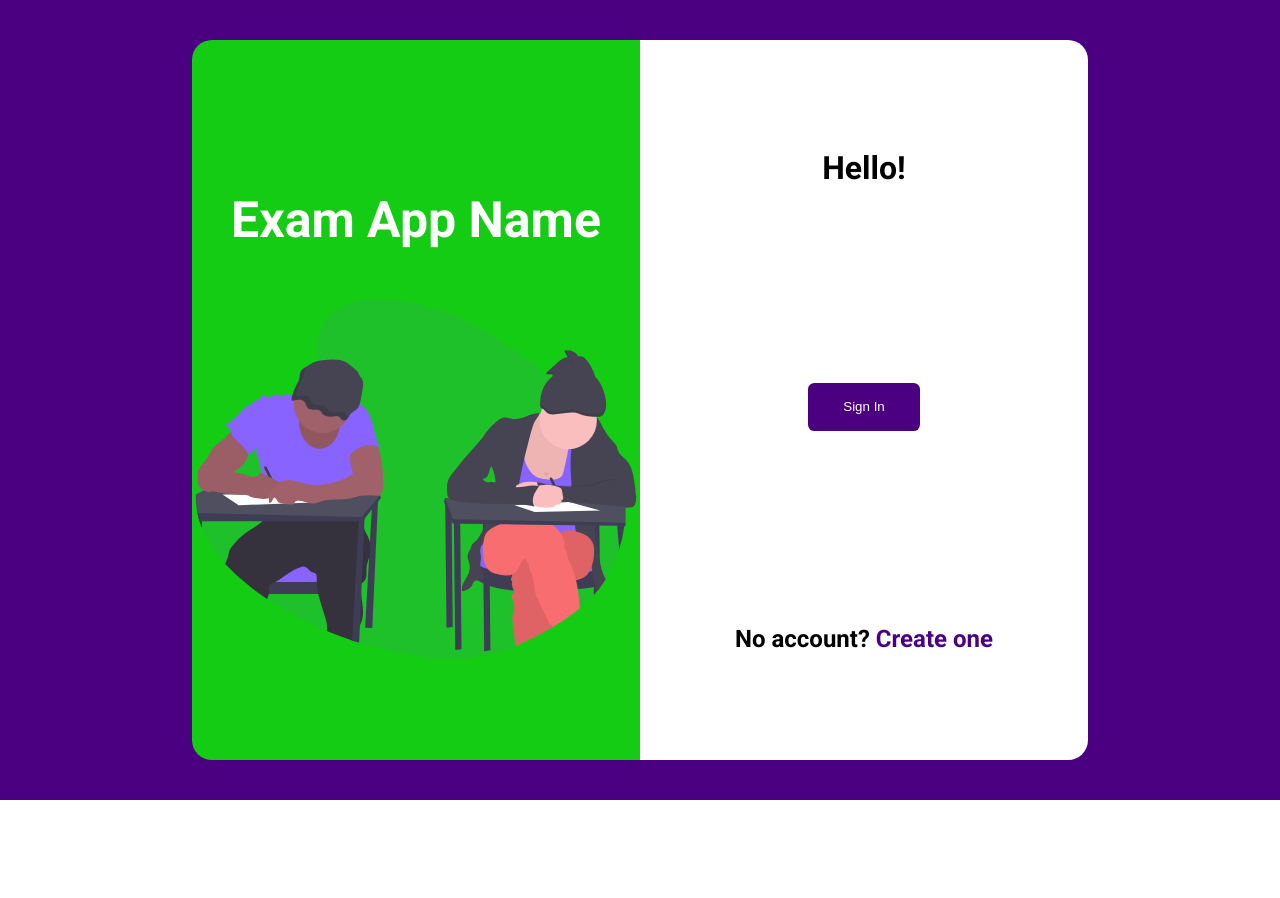
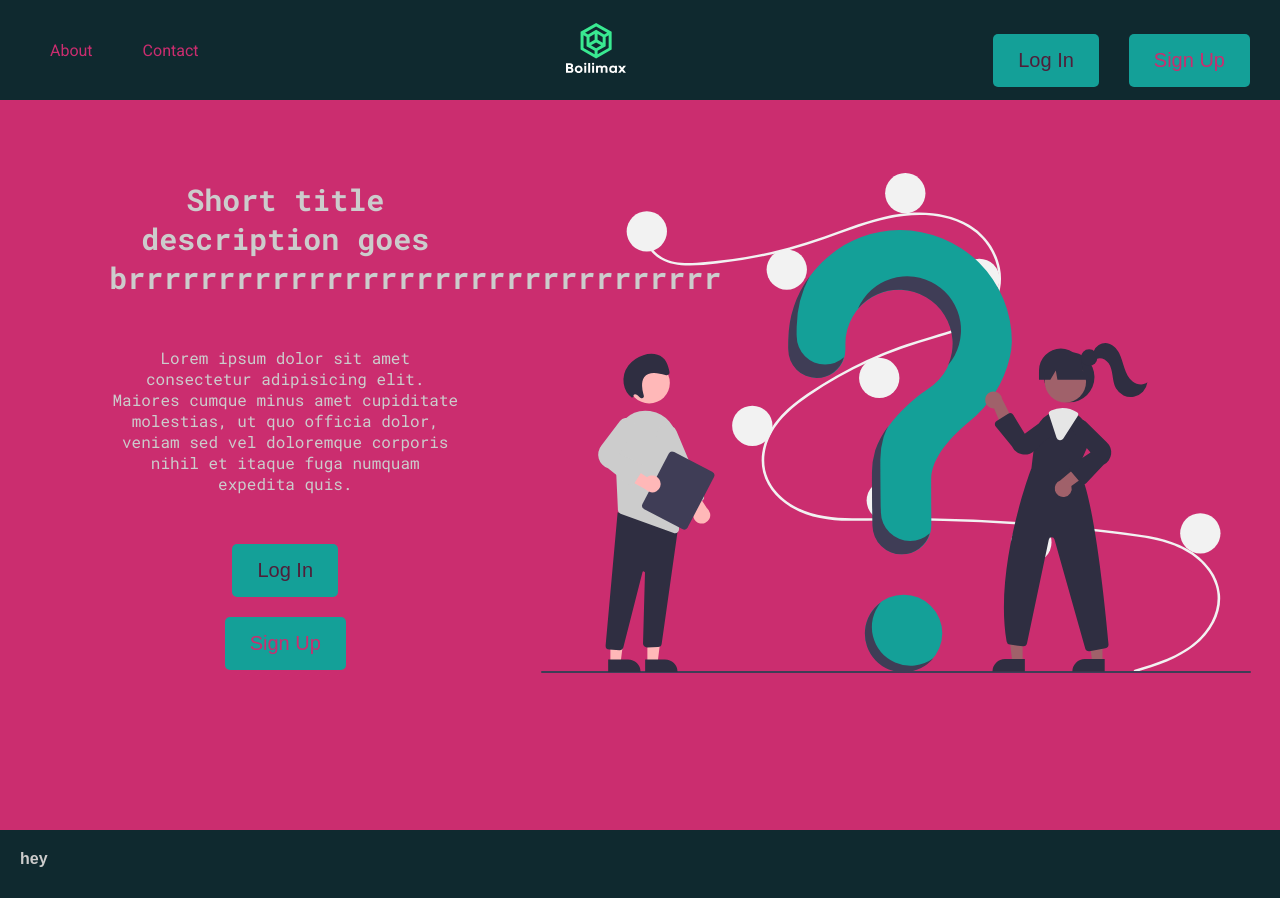
Before and after one commit to Fallenefc/questions-app, a React (Create React App) app in the folder client/: page / in a window 1280 px wide. Before the commit the page ends 800 px from the top, so only its background shows below. Built offline with nearby package versions, Linux system fonts and the light colour scheme; no server answers.

Commit message:
style: redid landing page

```diff
--- a/client/public/index.html
+++ b/client/public/index.html
@@ -5,6 +5,8 @@
     <link rel="icon" href="%PUBLIC_URL%/favicon.ico" />
     <meta name="viewport" content="width=device-width, initial-scale=1" />
     <meta name="theme-color" content="#000000" />
+    <link rel="preconnect" href="https://fonts.gstatic.com">
+<link href="https://fonts.googleapis.com/css2?family=Roboto+Mono:wght@400;600;700&display=swap" rel="stylesheet">
     <meta
       name="description"
       content="Web site created using create-react-app"
--- a/client/src/App.tsx
+++ b/client/src/App.tsx
@@ -5,6 +5,7 @@ import Routes from "./Pages/Routes";
 import { User } from "./Interfaces/User";
 import {useDispatch} from 'react-redux';
 import {addUser, getQuestions, getQuizzes} from './Store/actions';
+import './Assets/styles/global.css'
 
 function App() {
   const [loggedIn, setLoggedIn] = useState<boolean>(false);
--- /dev/null
+++ b/client/src/Assets/styles/global.css
@@ -0,0 +1,23 @@
+:root {
+	--color-clear: #CCCCCC;
+	--color-primary: #CB2D6F;
+	--color-primary-dark: #501F3a;
+	--color-secondary: #14A098;
+	--color-secondary-dark: #0F292F;
+}
+
+* {
+	margin: 0;
+	padding: 0;
+	box-sizing: border-box;
+}
+
+html,
+body,
+#root {
+	height: 100vh;
+}
+
+body {
+	background: var(--color-primary);
+}
--- a/client/src/Pages/Landing/Landing.tsx
+++ b/client/src/Pages/Landing/Landing.tsx
@@ -1,7 +1,8 @@
 import React, { ReactElement } from "react";
 import "./styles.css";
-import landingLogo from "../../Assets/undraw_exams_g4ow.svg";
+import landingHero from "../../Assets/landing-hero.svg";
 import { useHistory } from "react-router-dom";
+import logo from '../../Assets/logo2.svg';
 
 export default function Landing(): ReactElement {
 
@@ -12,18 +13,49 @@ export default function Landing(): ReactElement {
   }
 
   return (
-    <div className="landing-page">
-      <div className="landing-container">
-        <div className="landing-logo">
-          <p>Exam App Name</p>
-          <img src={landingLogo} width="100%" height="50%"></img>
+    <div className='landing-page'>
+      <div className='landing-container'>
+        <div className='landing-header'>
+          <div className='left-content'>
+            <span>About</span>
+            <span>Contact</span>
+          </div>
+          <div className='middle-content'>
+            <img src={logo} height='50px'></img>
+          </div>
+          <div className='right-content'>
+            <button className='login-btn'>Log In</button>
+            <button className='signup-btn'>Sign Up</button>
+          </div>
         </div>
-        <div className='login-or-signup'>
-          <h1>Hello!</h1>
-          <button onClick={handleClick}>Sign In</button>
-          <h2>No account? <span>Create one</span></h2>
+        <div className='landing-content'>
+          <div className='landing-text'>
+            <h2>Short title description goes brrrrrrrrrrrrrrrrrrrrrrrrrrrrrrrrr</h2>
+            <p>Lorem ipsum dolor sit amet consectetur adipisicing elit. Maiores cumque minus amet cupiditate molestias, ut quo officia dolor, veniam sed vel doloremque corporis nihil et itaque fuga numquam expedita quis.</p>
+            <button className='login-btn'>Log In</button>
+            <button className='signup-btn'>Sign Up</button>
+          </div>
+          <div className='landing-image'>
+            <img src={landingHero} height='500px'></img>
+          </div>
         </div>
+        <footer>
+          hey
+        </footer>
       </div>
     </div>
+    /* // <div className="landing-page">
+    //   <div className="landing-container">
+    //     <div className="landing-logo">
+    //       <p>Exam App Name</p>
+    //       <img src={landingLogo} width="100%" height="50%"></img>
+    //     </div>
+    //     <div className='login-or-signup'>
+    //       <h1>Hello!</h1>
+    //       <button onClick={handleClick}>Sign In</button>
+    //       <h2>No account? <span>Create one</span></h2>
+    //     </div>
+    //   </div>
+    // </div> */
   );
 }
--- a/client/src/Pages/Landing/styles.css
+++ b/client/src/Pages/Landing/styles.css
@@ -1,65 +1,121 @@
 .landing-page {
   display: flex;
-  align-items: center;
-  justify-content: center;
+  /* align-items: center;
+  justify-content: center; */
   width: 100vw;
   height: 100vh;
-  background-color: indigo;
+  background-color: var(--color-secondary);
+  color: var(--color-clear);
 }
 
 .landing-container {
-  width: 70%;
+  width: 100%;
+  height: 100%;
+  display: flex;
+  flex-direction: column;
+  background-color: var(--color-primary);
+}
+
+.landing-header {
+  width: 100%;
+  height: 15%;
+  background-color: var(--color-primary);
+  /* background-color: var; */
+  transition: background-color 0.5s ease;
+  min-height: 100px;
+  display: flex;
+  justify-content: space-between;
+  align-items: center;
+}
+
+.landing-header:hover {
+  background-color: var(--color-secondary-dark);
+  color: var(--color-primary)
+}
+
+.left-content {
+  margin-left: 50px
+}
+
+.left-content span:first-child {
+  margin-right: 50px;
+}
+
+.landing-content {
+  background-color: var(--color-primary);
   height: 90%;
   display: flex;
-  justify-content: space-between;
-  border-radius: 50px;
+  justify-content: center;
+  align-items: center;
 }
 
-.landing-logo {
-  border-top-left-radius: 20px;
-  border-bottom-left-radius: 20px;
-  background-color: rgb(19, 204, 19);
-  width: 50%;
-  height: 100%;
-  display: flex;
-  align-items: center;
-  justify-content: center;
-  flex-direction: column;
-}
-
-.landing-logo p {
-  color: white;
-  font-size: 50px;
-  font-weight: 700;
-  font-family: 'Roboto', sans-serif;
-}
-
-.login-or-signup {
+.landing-text {
+  width: 40%;
+  padding: 80px;
   display: flex;
   flex-direction: column;
   align-items: center;
-  justify-content: space-around;
-  background-color: white;
-  width: 50%;
-  border-top-right-radius: 20px;
-  border-bottom-right-radius: 20px;
+  text-align: center;
+  font-family: 'Roboto Mono', monospace;
 }
 
-.login-or-signup button {
-  background-color: indigo;
-  color: white;
-	border: none;
-	width: 7rem;
-	height: 3rem;
-	border-radius: 0.4rem;
-	cursor: pointer;
+.landing-text h2 {
+  font-size: 30px;
+  width: 100%;
+  margin-bottom: 50px;
 }
 
-.login-or-signup button:hover {
-	background: rgb(129, 3, 219);
+.landing-text p {
+  margin-bottom: 50px;
 }
 
-.login-or-signup h2 span {
-  color: indigo;
-	cursor: pointer;
+.login-btn {
+  background-color: var(--color-secondary);
+  color: var(--color-primary-dark);
+  font-size: 20px;
+  border-radius: 5px;
+  border: none;
+  padding: 15px 25px;
 }
+
+.login-btn:hover {
+  background-color: var(--color-secondary-dark);
+  color: var(--color-primary);
+  cursor: pointer;
+}
+
+.signup-btn {
+  background-color: var(--color-secondary);
+  color: var(--color-primary);
+  font-size: 20px;
+  border-radius: 5px;
+  border: none;
+  padding: 15px 25px;
+  margin-left: 30px;
+  margin-right: 30px;
+}
+
+.signup-btn:hover {
+  background-color: var(--color-secondary-dark);
+  color: var(--color-primary);
+  cursor: pointer;
+}
+
+.login-btn:last-child {
+  color: red;
+}
+
+.signup-btn:last-child {
+  margin-top: 20px;
+}
+
+footer {
+  background-color: var(--color-secondary-dark);
+  height: 20%;
+  bottom: 0;
+  box-sizing: border-box;
+  width: 100%;
+  font: bold 16px sans-serif;
+  padding: 20px 20px 30px 20px;
+  margin-top: 80px;
+}
```
Also changed, not shown: client/src/Assets/landing-hero.svg (added), 1 other file (tests, documents, lock files or other folders).
